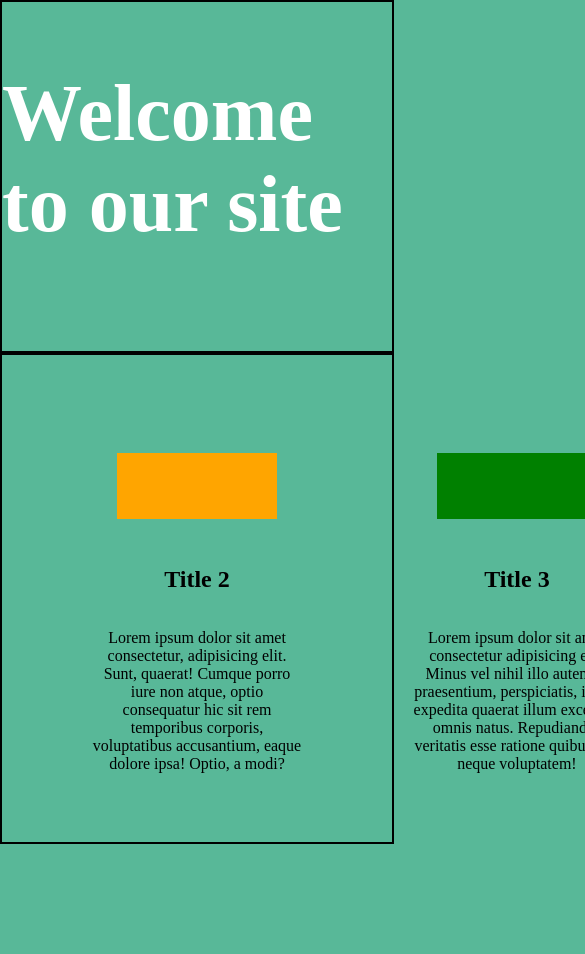
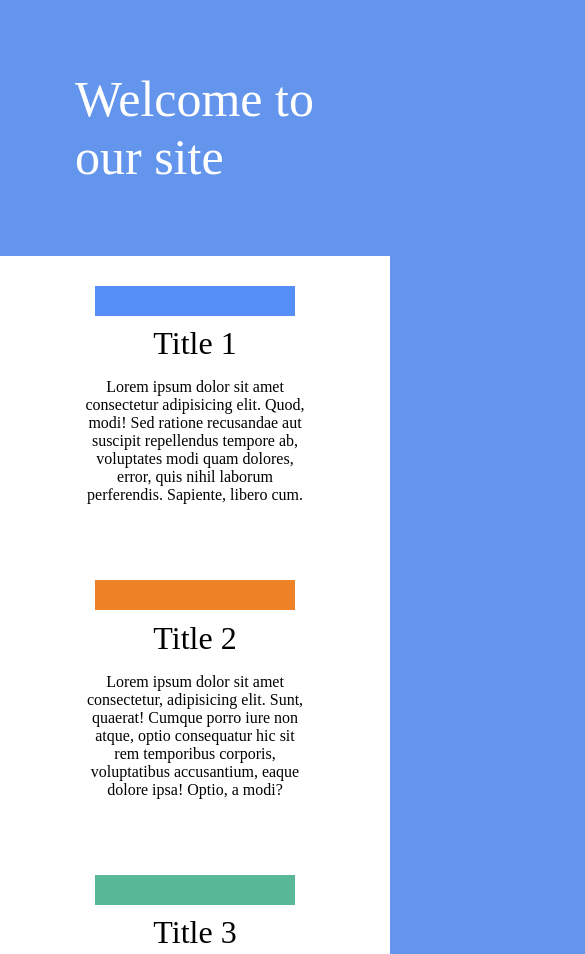
Before and after one commit to cyberkatrina/First-Responsive-Website, a plain HTML site: page index.html in a window 390 px wide. Shown: the top 954 px of the page, 585 px wide, since content can reach past the window. Before the commit the page ends 844 px from the top, so only its background shows below. Drawn offline with Linux system fonts and the light colour scheme.

Commit message:
responsive design added

```diff
--- a/index.html
+++ b/index.html
@@ -8,22 +8,21 @@
 </head>
 <body>
   <section class="top">
-    <h1>Welcome to our site</h1>
+    <span>Welcome to our site </span>
   </section>
   <section class="bottom">
     <div>
       <div class="color1"></div>
-      <h2>Title 1</h2>
+      <span class="titles">Title 1</span>
       <p>Lorem ipsum dolor sit amet consectetur adipisicing elit. Quod, modi! Sed ratione recusandae aut suscipit repellendus tempore ab, voluptates modi quam dolores, error, quis nihil laborum perferendis. Sapiente, libero cum.</p>
     </div>
     <div>
       <div class="color2"></div>
-      <h2>Title 2</h2>
-      <p>Lorem ipsum dolor sit amet consectetur, adipisicing elit. Sunt, quaerat! Cumque porro iure non atque, optio consequatur hic sit rem temporibus corporis, voluptatibus accusantium, eaque dolore ipsa! Optio, a modi?</p>
+      <span class="titles">Title 2</span>      <p>Lorem ipsum dolor sit amet consectetur, adipisicing elit. Sunt, quaerat! Cumque porro iure non atque, optio consequatur hic sit rem temporibus corporis, voluptatibus accusantium, eaque dolore ipsa! Optio, a modi?</p>
     </div>
     <div>
       <div class="color3"></div>
-      <h2>Title 3</h2>
+      <span class="titles">Title 3</span>
       <p>Lorem ipsum dolor sit amet consectetur adipisicing elit. Minus vel nihil illo autem id praesentium, perspiciatis, ipsam expedita quaerat illum excepturi omnis natus. Repudiandae veritatis esse ratione quibusdam neque voluptatem!</p>
     </div>
   </section>
--- a/styles.css
+++ b/styles.css
@@ -8,29 +8,33 @@ body {
 
 section {
   flex: 1;
-  border: solid 2pt black;
+  /* border: solid 2pt black; */
   width: 100vw;
   display: flex;
   justify-content: center;
 }
 
 .top {
-  font-size: 40pt;
+  font-size: 70px;
   color: white;
   display: flex;
+  align-items: center;
 }
 
 .bottom {
   display: flex;
-  align-items: flex-end;
+  align-items: flex-start;
+  background-color: black;
+  color: white;
+  justify-content: space-evenly;
 }
 
 section div {
   display: flex;
   flex-direction: column;
-  padding: 20pt;
-  margin: 20pt;
+  padding: 50px;
   align-items: center;
+  width: 220px;
 }
 
 section div p {
@@ -38,19 +42,55 @@ section div p {
 }
 
 .color1 {
-  background-color: blue;
-  width: 80pt;
-  height: 10pt;
+  background-color: rgb(85, 142, 246);
+  width: 200px;
+  height: 30px;
+  padding: 0;
 }
 
 .color2 {
-  background-color: orange;
-  width: 80pt;
-  height: 10pt;
+  background-color: rgb(237, 131, 38);
+  width: 200px;
+  height: 30px;
+  padding: 0;
 }
 
 .color3 {
-  background-color: green;
-  width: 80pt;
-  height: 10pt;
+  background-color: rgb(88, 184, 152);
+  width: 200px;
+  height: 30px;
+  padding: 0;
 }
+
+h1 {
+  margin: 0;
+}
+
+.titles {
+  font-size: 24pt;
+  padding-top: 7pt;
+}
+
+@media (max-width: 992px) {
+  body {
+    background-color:cornflowerblue;
+  }
+
+  .bottom {
+    background-color: white;
+    color: black;
+    flex-direction: column;
+    align-items: center;
+  }
+
+  .top span {
+    width: 180pt;
+    padding: 70px;
+    font-size: 50px;
+  }
+
+  section div {
+    padding: 30px;
+  }
+
+}
```
